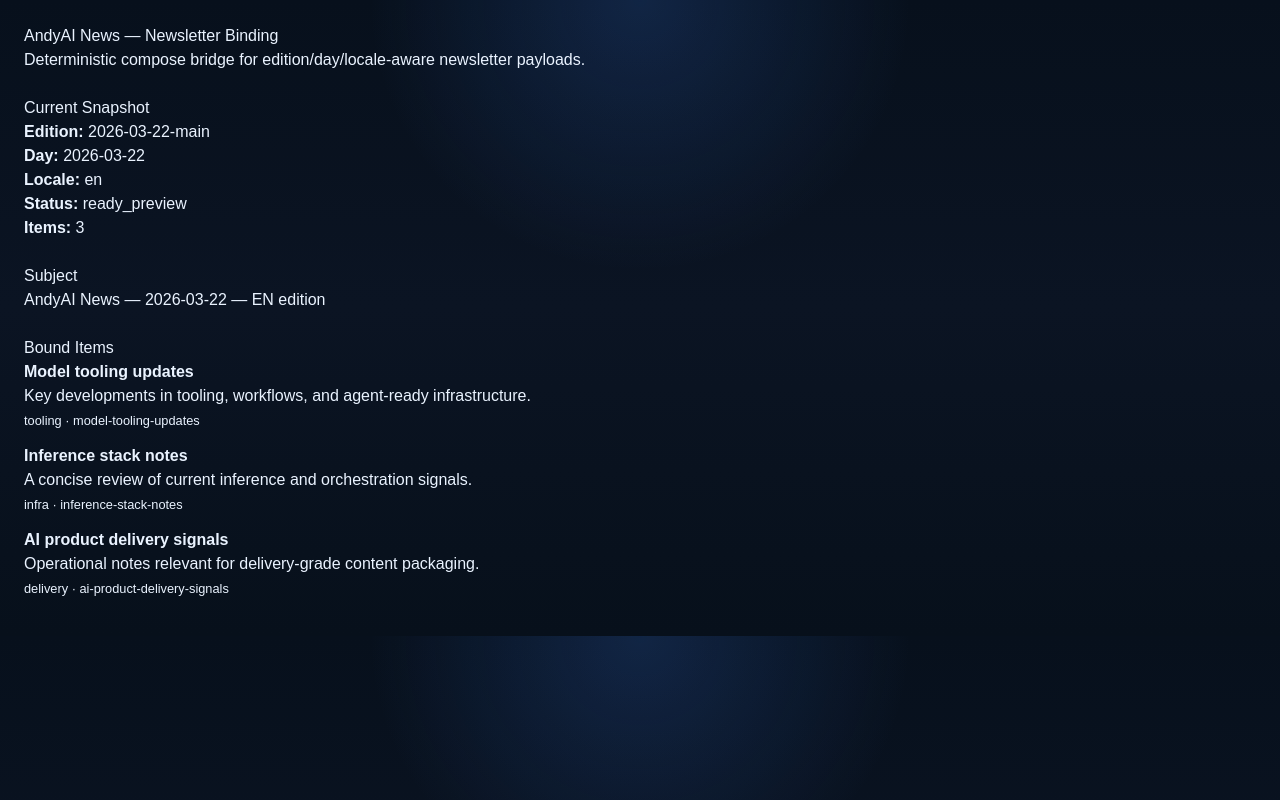
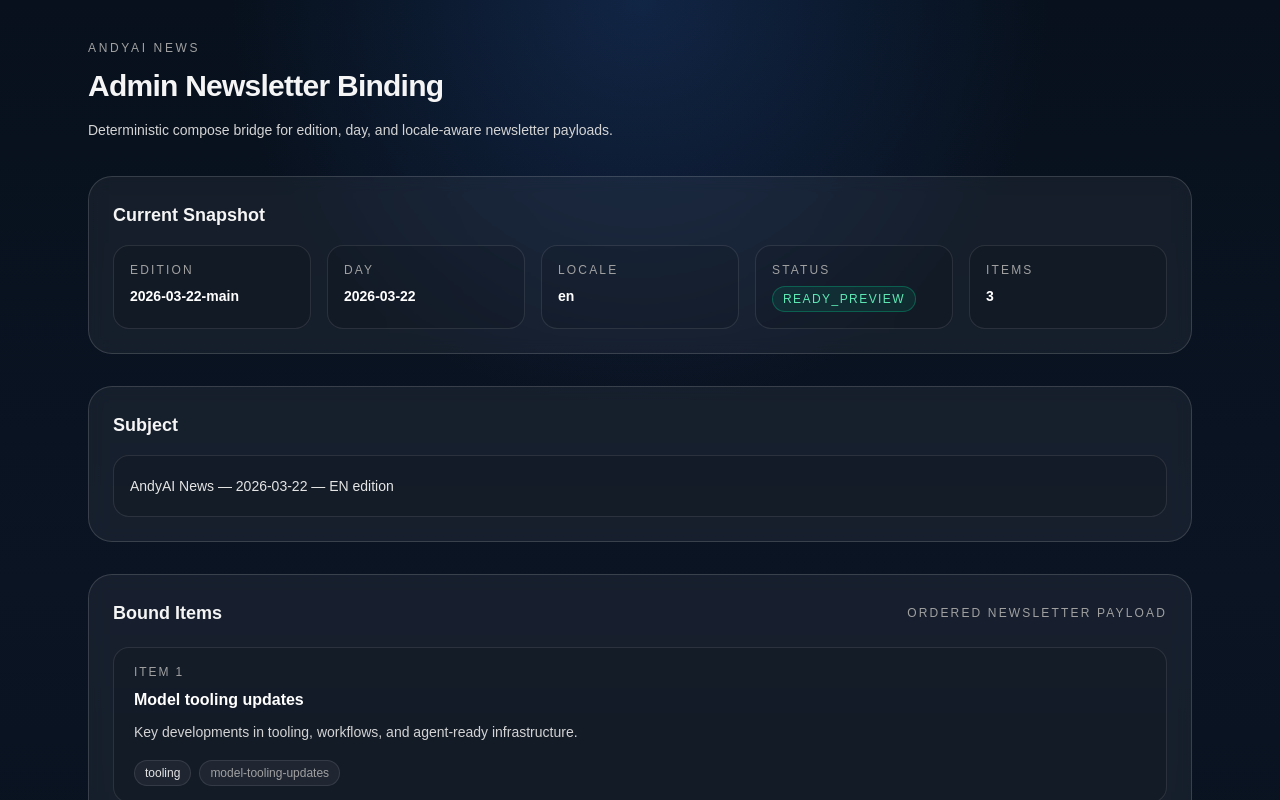
Before and after one commit to kolundzic/andyai-news, a Next.js app: page /admin/newsletter in a window 1280 px wide. Shown: the top 800 px of the page. Built offline with nearby package versions, Linux system fonts and the light colour scheme.

Commit message:
feat: polish admin newsletter binding layout and item cards

```diff
--- a/app/admin/newsletter/page.tsx
+++ b/app/admin/newsletter/page.tsx
@@ -2,38 +2,125 @@ import snapshot from "@/data/newsletter-binding/newsletter-snapshot.json";
 
 export default function AdminNewsletterPage() {
   return (
-    <main style={{ padding: 24, fontFamily: "Arial, sans-serif" }}>
-      <h1>AndyAI News — Newsletter Binding</h1>
-      <p>Deterministic compose bridge for edition/day/locale-aware newsletter payloads.</p>
+    <main className="mx-auto max-w-6xl px-6 py-10">
+      <div className="space-y-8">
+        <div className="space-y-3">
+          <p className="text-xs font-medium uppercase tracking-[0.22em] text-neutral-400">
+            AndyAI News
+          </p>
 
-      <section style={{ marginTop: 24 }}>
-        <h2>Current Snapshot</h2>
-        <ul>
-          <li><strong>Edition:</strong> {snapshot.editionId}</li>
-          <li><strong>Day:</strong> {snapshot.day}</li>
-          <li><strong>Locale:</strong> {snapshot.locale}</li>
-          <li><strong>Status:</strong> {snapshot.status}</li>
-          <li><strong>Items:</strong> {snapshot.itemCount}</li>
-        </ul>
+          <h1 className="text-3xl font-semibold tracking-tight text-neutral-100">
+            Admin Newsletter Binding
+          </h1>
+
+          <p className="max-w-3xl text-sm leading-7 text-neutral-300">
+            Deterministic compose bridge for edition, day, and locale-aware newsletter
+            payloads.
+          </p>
+        </div>
+
+        <section className="rounded-3xl border border-white/15 bg-white/5 p-6 backdrop-blur-sm">
+          <h2 className="text-lg font-semibold text-neutral-100">Current Snapshot</h2>
+
+          <div className="mt-4 grid gap-4 sm:grid-cols-2 lg:grid-cols-5">
+            <div className="rounded-2xl border border-white/10 bg-black/10 px-4 py-4">
+              <p className="text-xs uppercase tracking-[0.18em] text-neutral-400">
+                Edition
+              </p>
+              <p className="mt-2 text-sm font-semibold text-white">
+                {snapshot.editionId}
+              </p>
+            </div>
+
+            <div className="rounded-2xl border border-white/10 bg-black/10 px-4 py-4">
+              <p className="text-xs uppercase tracking-[0.18em] text-neutral-400">
+                Day
+              </p>
+              <p className="mt-2 text-sm font-semibold text-white">{snapshot.day}</p>
+            </div>
+
+            <div className="rounded-2xl border border-white/10 bg-black/10 px-4 py-4">
+              <p className="text-xs uppercase tracking-[0.18em] text-neutral-400">
+                Locale
+              </p>
+              <p className="mt-2 text-sm font-semibold text-white">
+                {snapshot.locale}
+              </p>
+            </div>
+
+            <div className="rounded-2xl border border-white/10 bg-black/10 px-4 py-4">
+              <p className="text-xs uppercase tracking-[0.18em] text-neutral-400">
+                Status
+              </p>
+              <p className="mt-2">
+                <span className="inline-flex rounded-full border border-emerald-400/30 bg-emerald-400/10 px-2.5 py-1 text-xs font-medium uppercase tracking-[0.12em] text-emerald-300">
+                  {snapshot.status}
+                </span>
+              </p>
+            </div>
+
+            <div className="rounded-2xl border border-white/10 bg-black/10 px-4 py-4">
+              <p className="text-xs uppercase tracking-[0.18em] text-neutral-400">
+                Items
+              </p>
+              <p className="mt-2 text-sm font-semibold text-white">
+                {snapshot.itemCount}
+              </p>
+            </div>
+          </div>
         </section>
 
-      <section style={{ marginTop: 24 }}>
-        <h2>Subject</h2>
-        <p>{snapshot.subject}</p>
+        <section className="rounded-3xl border border-white/15 bg-white/5 p-6 backdrop-blur-sm">
+          <h2 className="text-lg font-semibold text-neutral-100">Subject</h2>
+
+          <p className="mt-4 rounded-2xl border border-white/10 bg-black/10 px-4 py-4 text-sm leading-7 text-neutral-200">
+            {snapshot.subject}
+          </p>
         </section>
 
-      <section style={{ marginTop: 24 }}>
-        <h2>Bound Items</h2>
-        <ol>
-          {snapshot.items.map((item) => (
-            <li key={item.id} style={{ marginBottom: 12 }}>
-              <strong>{item.title}</strong>
-              <div>{item.summary}</div>
-              <small>{item.category} · {item.slug}</small>
+        <section className="rounded-3xl border border-white/15 bg-white/5 p-6 backdrop-blur-sm">
+          <div className="flex items-center justify-between gap-4">
+            <h2 className="text-lg font-semibold text-neutral-100">Bound Items</h2>
+            <p className="text-xs uppercase tracking-[0.18em] text-neutral-400">
+              ordered newsletter payload
+            </p>
+          </div>
+
+          <ol className="mt-5 space-y-4">
+            {snapshot.items.map((item, index) => (
+              <li
+                key={item.id}
+                className="rounded-2xl border border-white/10 bg-black/10 px-5 py-4"
+              >
+                <div className="flex items-start justify-between gap-4">
+                  <div className="space-y-2">
+                    <p className="text-xs uppercase tracking-[0.16em] text-neutral-400">
+                      Item {index + 1}
+                    </p>
+
+                    <h3 className="text-base font-semibold text-white">
+                      {item.title}
+                    </h3>
+
+                    <p className="text-sm leading-6 text-neutral-300">
+                      {item.summary}
+                    </p>
+                  </div>
+                </div>
+
+                <div className="mt-4 flex flex-wrap gap-2 text-xs">
+                  <span className="inline-flex rounded-full border border-white/10 bg-white/5 px-2.5 py-1 text-neutral-200">
+                    {item.category}
+                  </span>
+                  <span className="inline-flex rounded-full border border-white/10 bg-white/5 px-2.5 py-1 text-neutral-400">
+                    {item.slug}
+                  </span>
+                </div>
               </li>
             ))}
           </ol>
         </section>
+      </div>
     </main>
   );
 }
```
Lines whose indentation alone changed are shown as unchanged.
